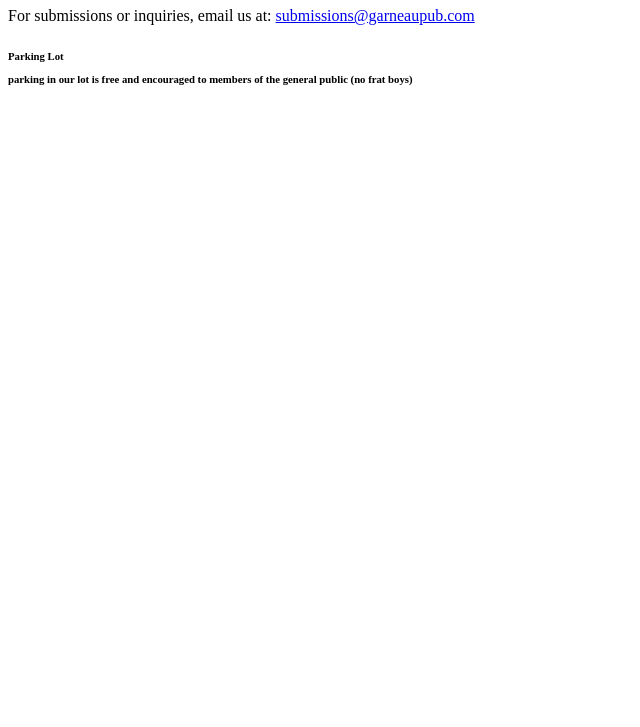
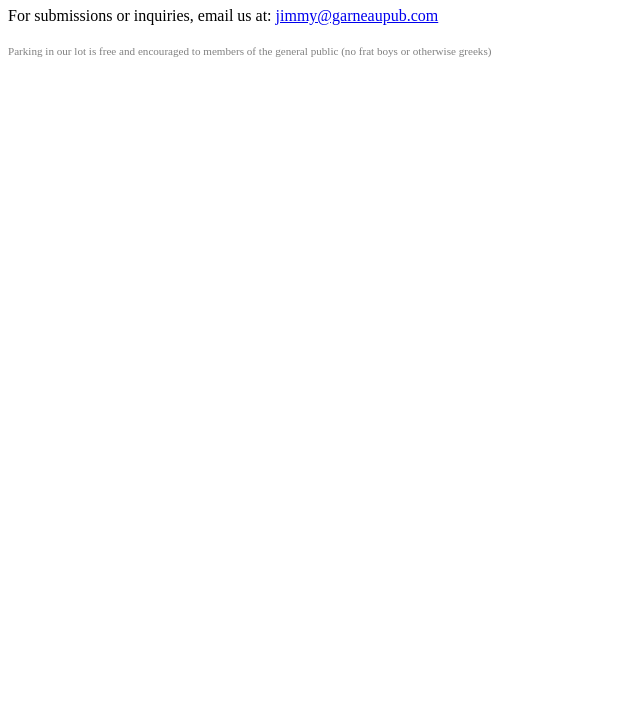
Before and after one commit to garneaupub/garneaupub.github.io, a plain HTML site: page index.html in a window 1280 px wide. Shown: the part 73-800 px from the top of the page, without its empty margins (0-640 px from the left). Drawn offline with Linux system fonts and the light colour scheme.

Commit message:
Update index.html

```diff
--- a/index.html
+++ b/index.html
@@ -7,9 +7,15 @@
 </head>
 <body>
     <h1>The Fold</h1>
-    <p>For submissions or inquiries, email us at: <a href="mailto:your.email@example.com">submissions@garneaupub.com</a></p>
+    <p>For submissions or inquiries, email us at: <a href="mailto:jimmy@garneaupub.com">jimmy@garneaupub.com</a></p>
 
-    <h6>Parking Lot<br>
-    <p>parking in our lot is free and encouraged to members of the general public (no frat boys)</p></h6>
+    <audio autoplay>
+      <source src="whistlestop.mp3" type="audio/mpeg">
+        Your browser does not support the audio element.
+    </audio>
+
+    <footer>
+        <small><span style="font-size:smaller; color:gray;">Parking in our lot is free and encouraged to members of the general public (no frat boys or otherwise greeks)</span></p></small>
+    </footer>
 </body>
 </html>
```
